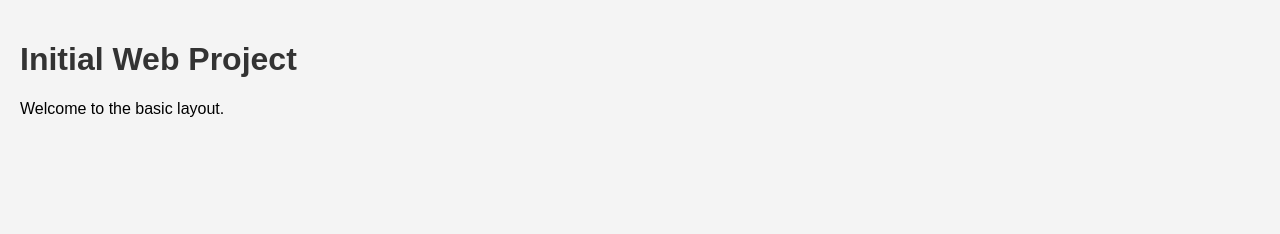
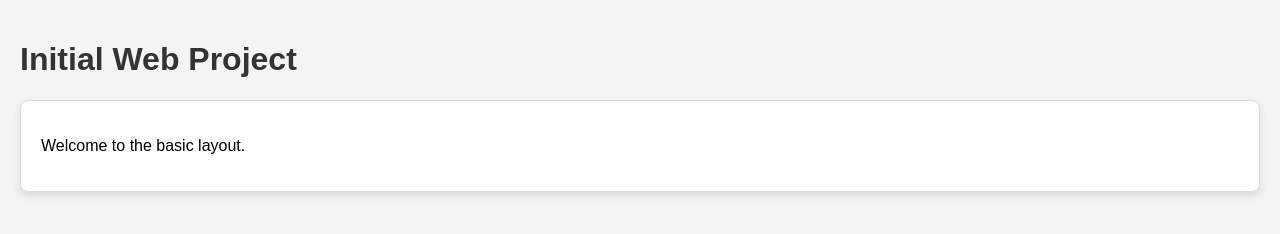
Before and after one commit to Annie-67/HTML_demo, a plain HTML site: page index.html in a window 1280 px wide. Drawn offline with Linux system fonts and the light colour scheme.

Commit message:
feat: Implement card styling for main content area

```diff
--- a/index.html
+++ b/index.html
@@ -10,7 +10,10 @@
         <h1>Initial Web Project</h1>
     </header>
     <main>
-        <p>Welcome to the basic layout.</p>
+        <div class="card"> <p>Welcome to the basic layout.</p>
+        </div>
+
     </main>
+
 </body>
 </html>
--- a/style.css
+++ b/style.css
@@ -8,3 +8,12 @@ body {
 h1 {
     color: #333;
 }
+
+.card {
+    background-color: #fff; /* White background for the card */
+    border: 1px solid #ddd;
+    border-radius: 8px; /* Rounded corners */
+    padding: 20px;
+    margin-top: 20px;
+    box-shadow: 0 4px 8px rgba(0, 0, 0, 0.1); /* Subtle shadow */
+}
```
